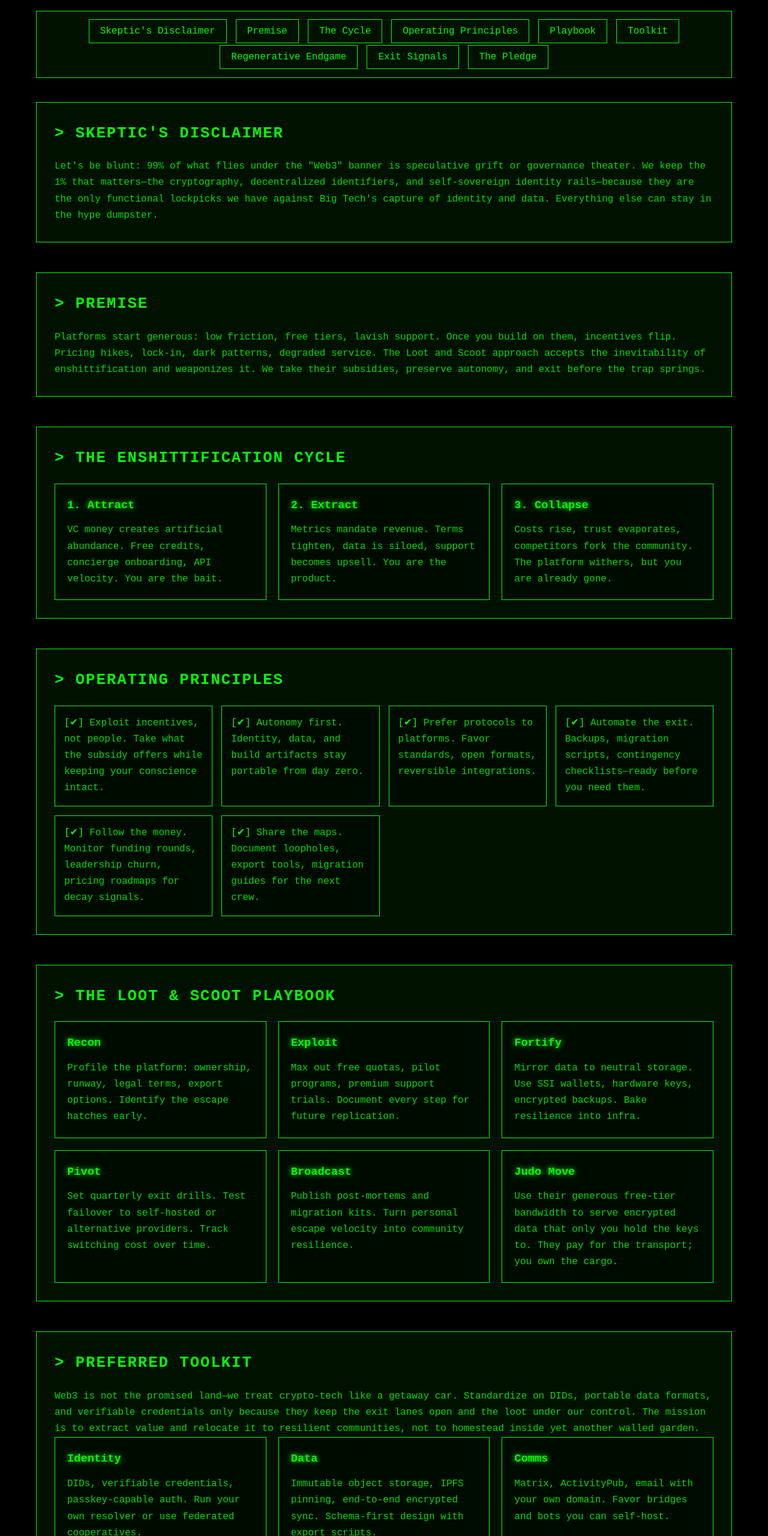
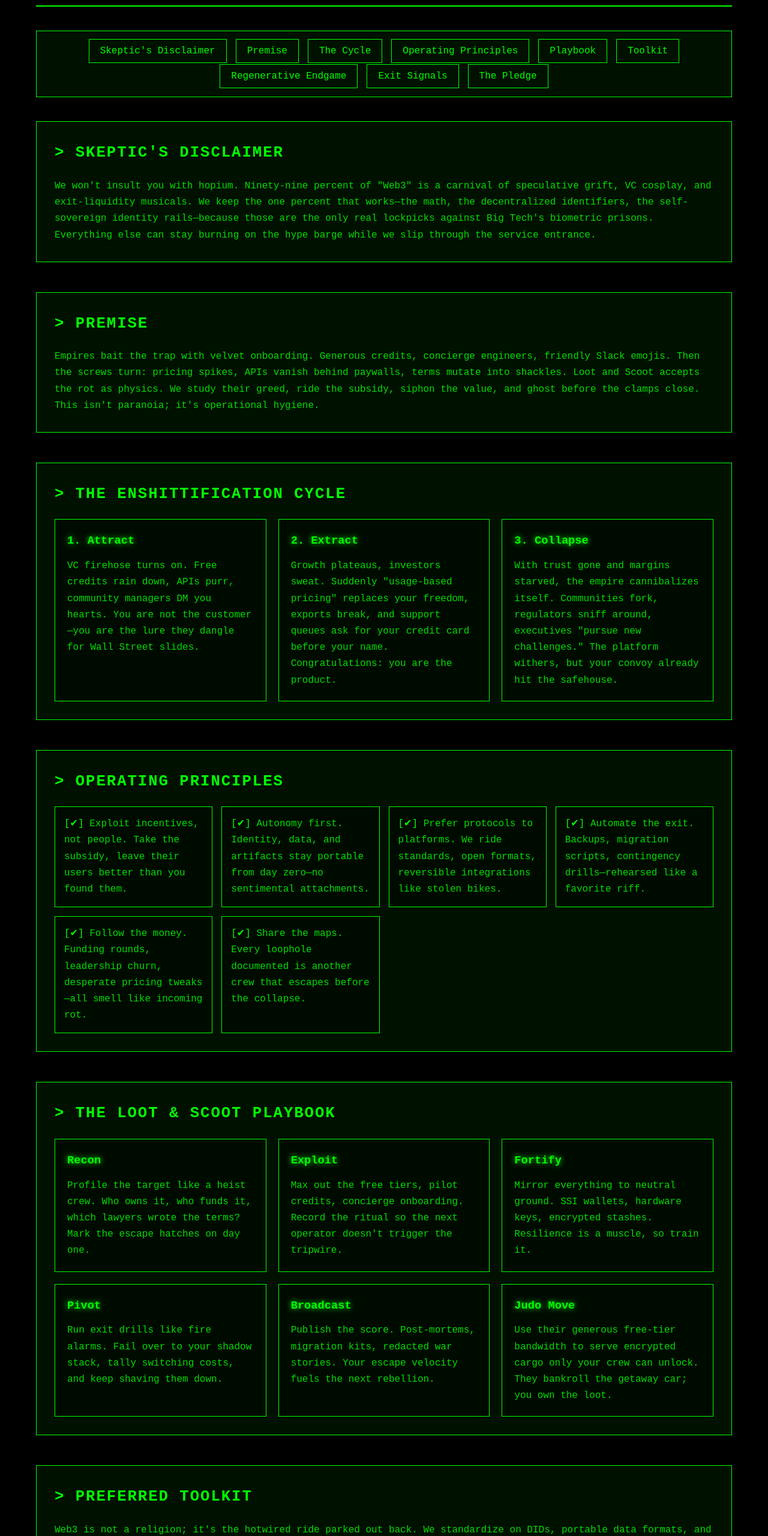
Before and after one commit to pierce403/loot.guide, a plain HTML site: page manifesto.html in a window 1280 px wide. Shown: the part 240-2800 px from the top of the page at 60% size. Drawn offline with Linux system fonts and the light colour scheme.

Commit message:
Infuse manifesto with rebellious narrative voice

```diff
--- a/manifesto.html
+++ b/manifesto.html
@@ -171,7 +171,7 @@
     <a href="index.html" class="back-link">&larr; Return to loot.guide</a>
     <header>
         <h1>Loot and Scoot Manifesto</h1>
-        <p>ATTRACT → EXTRACT → COLLAPSE. We ride the wave, pocket the value, and depart before the rot sets in.</p>
+        <p>ATTRACT → EXTRACT → COLLAPSE. We surf the enshittification tide, fill our packs with liberated value, and vanish before the empire notices.</p>
     </header>
 
     <nav>
@@ -191,19 +191,20 @@
     <section id="skeptics">
         <h2>&gt; Skeptic's Disclaimer</h2>
         <p>
-            Let's be blunt: 99% of what flies under the "Web3" banner is speculative grift or governance theater. We keep the
-            1% that matters—the cryptography, decentralized identifiers, and self-sovereign identity rails—because they are
-            the only functional lockpicks we have against Big Tech's capture of identity and data. Everything else can stay in
-            the hype dumpster.
+            We won't insult you with hopium. Ninety-nine percent of "Web3" is a carnival of speculative grift, VC cosplay, and
+            exit-liquidity musicals. We keep the one percent that works—the math, the decentralized identifiers, the
+            self-sovereign identity rails—because those are the only real lockpicks against Big Tech's biometric prisons.
+            Everything else can stay burning on the hype barge while we slip through the service entrance.
         </p>
     </section>
 
     <section id="premise">
         <h2>&gt; Premise</h2>
         <p>
-            Platforms start generous: low friction, free tiers, lavish support. Once you build on them, incentives flip.
-            Pricing hikes, lock-in, dark patterns, degraded service. The Loot and Scoot approach accepts the inevitability of
-            enshittification and weaponizes it. We take their subsidies, preserve autonomy, and exit before the trap springs.
+            Empires bait the trap with velvet onboarding. Generous credits, concierge engineers, friendly Slack emojis. Then
+            the screws turn: pricing spikes, APIs vanish behind paywalls, terms mutate into shackles. Loot and Scoot accepts
+            the rot as physics. We study their greed, ride the subsidy, siphon the value, and ghost before the clamps close.
+            This isn't paranoia; it's operational hygiene.
         </p>
     </section>
 
@@ -212,16 +213,18 @@
         <div class="grid">
             <div class="card">
                 <h3>1. Attract</h3>
-                <p>VC money creates artificial abundance. Free credits, concierge onboarding, API velocity. You are the bait.
-                </p>
+                <p>VC firehose turns on. Free credits rain down, APIs purr, community managers DM you hearts. You are not the
+                customer—you are the lure they dangle for Wall Street slides.</p>
             </div>
             <div class="card">
                 <h3>2. Extract</h3>
-                <p>Metrics mandate revenue. Terms tighten, data is siloed, support becomes upsell. You are the product.</p>
+                <p>Growth plateaus, investors sweat. Suddenly "usage-based pricing" replaces your freedom, exports break, and
+                support queues ask for your credit card before your name. Congratulations: you are the product.</p>
             </div>
             <div class="card">
                 <h3>3. Collapse</h3>
-                <p>Costs rise, trust evaporates, competitors fork the community. The platform withers, but you are already gone.</p>
+                <p>With trust gone and margins starved, the empire cannibalizes itself. Communities fork, regulators sniff
+                around, executives "pursue new challenges." The platform withers, but your convoy already hit the safehouse.</p>
             </div>
         </div>
     </section>
@@ -229,12 +232,12 @@
     <section id="principles">
         <h2>&gt; Operating Principles</h2>
         <ul class="checklist">
-            <li>Exploit incentives, not people. Take what the subsidy offers while keeping your conscience intact.</li>
-            <li>Autonomy first. Identity, data, and build artifacts stay portable from day zero.</li>
-            <li>Prefer protocols to platforms. Favor standards, open formats, reversible integrations.</li>
-            <li>Automate the exit. Backups, migration scripts, contingency checklists—ready before you need them.</li>
-            <li>Follow the money. Monitor funding rounds, leadership churn, pricing roadmaps for decay signals.</li>
-            <li>Share the maps. Document loopholes, export tools, migration guides for the next crew.</li>
+            <li>Exploit incentives, not people. Take the subsidy, leave their users better than you found them.</li>
+            <li>Autonomy first. Identity, data, and artifacts stay portable from day zero—no sentimental attachments.</li>
+            <li>Prefer protocols to platforms. We ride standards, open formats, reversible integrations like stolen bikes.</li>
+            <li>Automate the exit. Backups, migration scripts, contingency drills—rehearsed like a favorite riff.</li>
+            <li>Follow the money. Funding rounds, leadership churn, desperate pricing tweaks—all smell like incoming rot.</li>
+            <li>Share the maps. Every loophole documented is another crew that escapes before the collapse.</li>
         </ul>
     </section>
 
@@ -243,28 +246,33 @@
         <div class="grid">
             <div class="card">
                 <h3>Recon</h3>
-                <p>Profile the platform: ownership, runway, legal terms, export options. Identify the escape hatches early.</p>
+                <p>Profile the target like a heist crew. Who owns it, who funds it, which lawyers wrote the terms? Mark the escape
+                hatches on day one.</p>
             </div>
             <div class="card">
                 <h3>Exploit</h3>
-                <p>Max out free quotas, pilot programs, premium support trials. Document every step for future replication.</p>
+                <p>Max out the free tiers, pilot credits, concierge onboarding. Record the ritual so the next operator doesn't
+                trigger the tripwire.</p>
             </div>
             <div class="card">
                 <h3>Fortify</h3>
-                <p>Mirror data to neutral storage. Use SSI wallets, hardware keys, encrypted backups. Bake resilience into infra.</p>
+                <p>Mirror everything to neutral ground. SSI wallets, hardware keys, encrypted stashes. Resilience is a muscle, so
+                train it.</p>
             </div>
             <div class="card">
                 <h3>Pivot</h3>
-                <p>Set quarterly exit drills. Test failover to self-hosted or alternative providers. Track switching cost over time.</p>
+                <p>Run exit drills like fire alarms. Fail over to your shadow stack, tally switching costs, and keep shaving them
+                down.</p>
             </div>
             <div class="card">
                 <h3>Broadcast</h3>
-                <p>Publish post-mortems and migration kits. Turn personal escape velocity into community resilience.</p>
+                <p>Publish the score. Post-mortems, migration kits, redacted war stories. Your escape velocity fuels the next
+                rebellion.</p>
             </div>
             <div class="card">
                 <h3>Judo Move</h3>
-                <p>Use their generous free-tier bandwidth to serve encrypted data that only you hold the keys to. They pay for
-                the transport; you own the cargo.</p>
+                <p>Use their generous free-tier bandwidth to serve encrypted cargo only your crew can unlock. They bankroll the
+                getaway car; you own the loot.</p>
             </div>
         </div>
     </section>
@@ -272,30 +280,30 @@
     <section id="toolkit">
         <h2>&gt; Preferred Toolkit</h2>
         <p>
-            Web3 is not the promised land—we treat crypto-tech like a getaway car. Standardize on DIDs, portable data formats,
-            and verifiable credentials only because they keep the exit lanes open and the loot under our control. The mission
-            is to extract value and relocate it to resilient communities, not to homestead inside yet another walled garden.
+            Web3 is not a religion; it's the hotwired ride parked out back. We standardize on DIDs, portable data formats, and
+            verifiable credentials because they keep the exit lane clear and the loot in our pockets. We are not here to homestead
+            inside another cult chain—we're using cryptographic getaway cars to move stolen sunlight into community vaults.
         </p>
         <div class="grid">
             <div class="card">
                 <h3>Identity</h3>
-                <p>DIDs, verifiable credentials, passkey-capable auth. Run your own resolver or use federated cooperatives.</p>
+                <p>DIDs, verifiable credentials, passkey-capable auth. Run your own resolver or federate with co-ops who answer to users.</p>
             </div>
             <div class="card">
                 <h3>Data</h3>
-                <p>Immutable object storage, IPFS pinning, end-to-end encrypted sync. Schema-first design with export scripts.</p>
+                <p>Immutable object storage, IPFS pinning, end-to-end encrypted sync. Schemas stay portable, exports stay one command away.</p>
             </div>
             <div class="card">
                 <h3>Comms</h3>
-                <p>Matrix, ActivityPub, email with your own domain. Favor bridges and bots you can self-host.</p>
+                <p>Matrix, ActivityPub, and email on your own domain. Bridges and bots live on your infra, not theirs.</p>
             </div>
             <div class="card">
                 <h3>Compute</h3>
-                <p>Containerized workloads, Terraform state in your S3, CI/CD mirroring. Practice cloud-agnostic deployments.</p>
+                <p>Containerized workloads, Terraform state in your S3, CI/CD mirrors on standby. Every workload should ghost to a new cloud overnight.</p>
             </div>
             <div class="card">
                 <h3>Finance</h3>
-                <p>Multi-bank treasury, API-based cash sweeps, exit-friendly credit lines. Keep burn flexible and reversible.</p>
+                <p>Multi-bank treasuries, API cash sweeps, exit-friendly credit lines. Liquidity stays nimble and reversible on command.</p>
             </div>
         </div>
     </section>
@@ -303,35 +311,37 @@
     <section id="regenerative">
         <h2>&gt; Regenerative Endgame</h2>
         <p>
-            Looting is the means, regeneration is the end. We redirect the bloated marketing budgets and wasteful VC subsidies
-            we siphon off into public goods, worker-owned infrastructure, and community-maintained commons. The scorecard is
-            measured in mutual aid funds replenished, open tools maintained, and local ecosystems strengthened.
+            Looting is the tactic; regeneration is the mission. We funnel their bloated marketing spend and wasted VC billions
+            into public goods, worker-owned infrastructure, and community-run commons. Success is measured in mutual aid funds
+            replenished, open tools maintained, and neighborhoods that no longer need permission slips to thrive.
         </p>
     </section>
 
     <section id="signals">
         <h2>&gt; Exit Signals</h2>
         <blockquote>
-            "If you feel the friction, the rot already started. Trust your sensors."
+            "If you feel friction, the rot already started. Trust your sensors and prep the getaway."
         </blockquote>
         <ul class="checklist">
-            <li>Mandatory bundling of unrelated paid tiers.</li>
-            <li>Slower support unless you upgrade.</li>
-            <li>API deprecations without migration tooling.</li>
-            <li>Executive churn or activist investor entries.</li>
-            <li>Usage limits shrinking while marketing pushes "pro" plans.</li>
-            <li>Roadmaps pivoting from community features to surveillance and ads.</li>
+            <li>Mandatory bundling of unrelated paid tiers—classic lock-in squeeze.</li>
+            <li>Support lines slow-walking you unless you flash a premium badge.</li>
+            <li>API deprecations announced without escape tooling or even a mea culpa.</li>
+            <li>C-suite musical chairs or activist investors promising "efficiency."</li>
+            <li>Usage limits shrinking while sales screams "upgrade or else."</li>
+            <li>Roadmaps pivot from community features to surveillance, ads, and compliance theater.</li>
         </ul>
     </section>
 
     <section id="pledge">
         <h2>&gt; The Pledge</h2>
         <p>
-            We commit to staying light on our feet, suspicious of monopolies, and relentless in preserving agency. We build with
-            reversible moves, never confuse convenience with captivity, and we leave the ladder down for those still inside.
+            We swear to stay light on our feet, allergic to monopolies, and obsessive about collective agency. We build with
+            reversible moves, refuse to confuse convenience with captivity, and keep the ladder lowered for anyone still inside
+            the cage.
         </p>
         <p>
-            When the cycle resets, we are ready: loot ethically, scoot decisively, and seed the next network with better norms.
+            When the cycle resets, we are already moving: loot ethically, scoot decisively, and seed the next network with
+            better norms than the last empire ever allowed.
         </p>
     </section>
 
```
